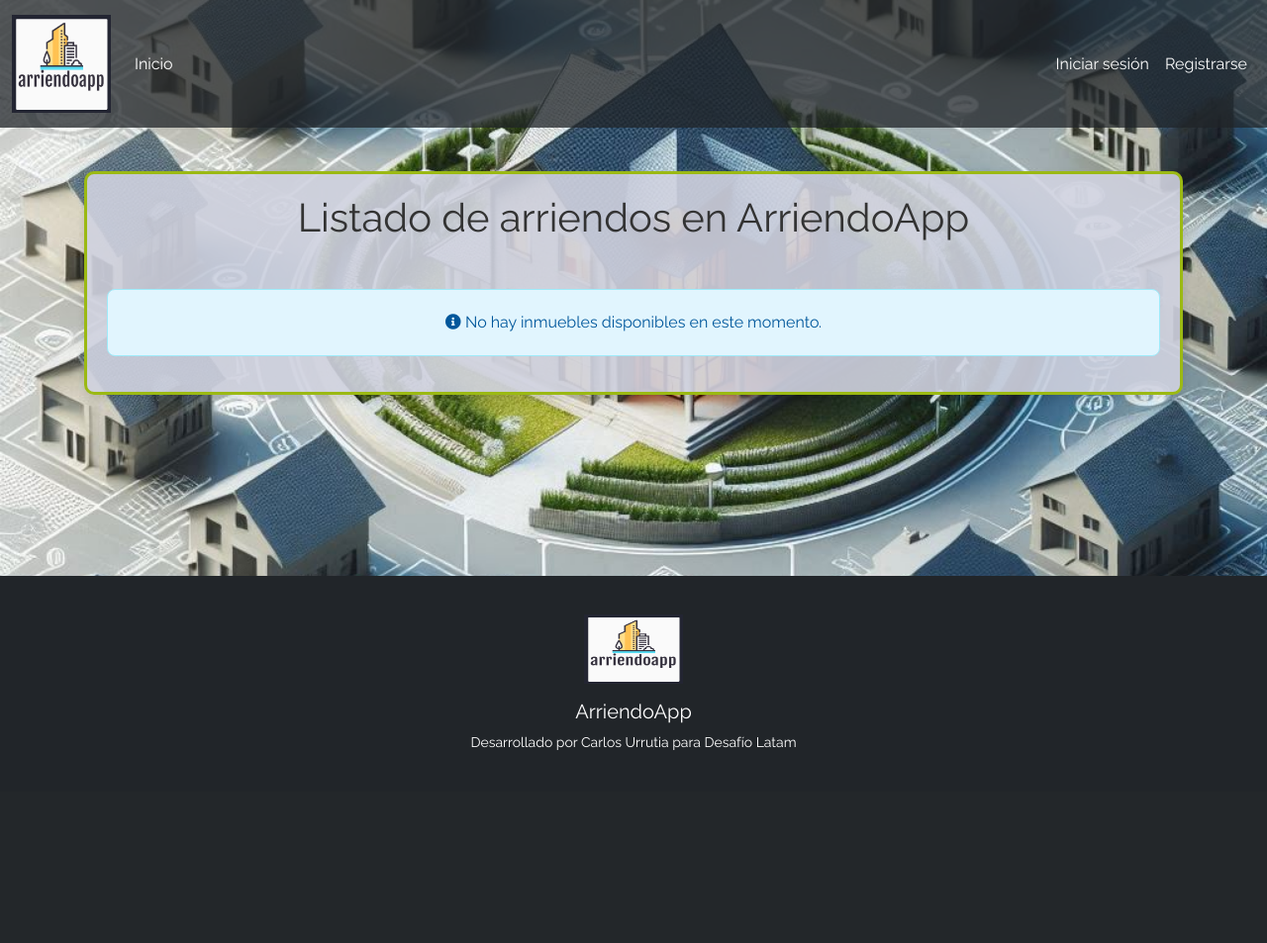
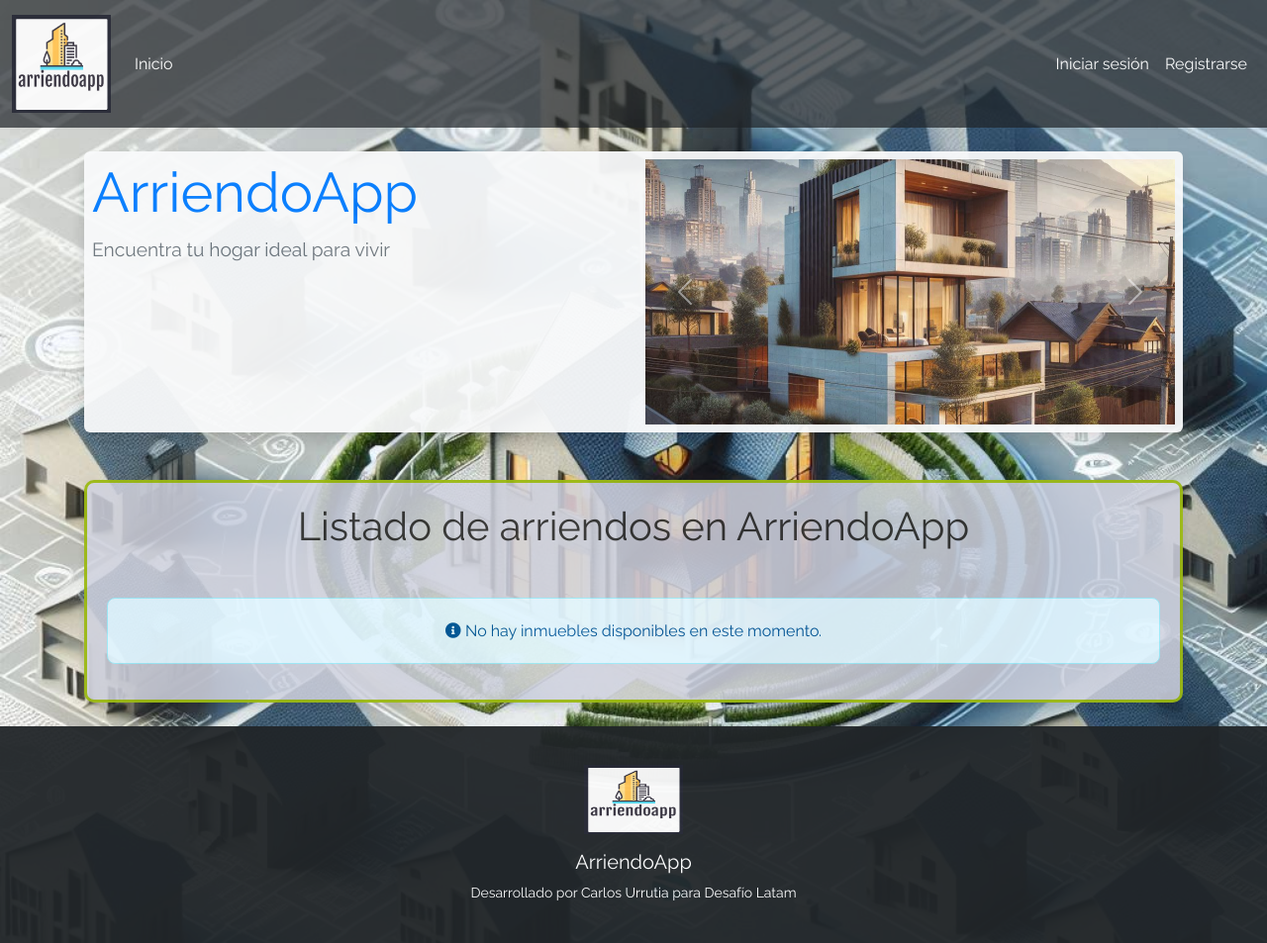
Before and after one commit to cfurrutia/M7_inmueble_django, a Django app: page / in a window 1280 px wide. Shown: the whole page at 99% size. Before the commit the page ends 758 px from the top, so only its background shows below. Run offline with Django 5.2, Linux system fonts and the light colour scheme; data that the repository does not hold is empty; parts of the project's set-up code (start-up, migrations or seed data) failed here and were passed over.

Commit message:
se agrega carousel

```diff
--- a/arriendoapp/static/css/styles.css
+++ b/arriendoapp/static/css/styles.css
@@ -7,10 +7,55 @@
 
 body {
     font-family: "Raleway", sans-serif;
-    background: url("/static/fondo.jpg") center/cover no-repeat fixed;
+    opacity: 0.95;
+    background: url("/static/imagenes/fondo.jpg") center/cover no-repeat fixed;
     color: #333;
     line-height: 1.6;
 }
+
+.main-header {
+    background-color: #c1c8cf;
+    padding: 2rem 0;
+}
+
+.site-title {
+    font-size: 3.5rem;
+    color: #007bff;
+    margin-bottom: 0.5rem;
+}
+
+.site-description {
+    font-size: 1.2rem;
+    color: #6c757d;
+}
+
+#headerCarousel {
+    width: 100%;
+    max-width: 500px;
+    margin: 0 auto;
+}
+
+.carousel-inner {
+    position: relative;
+    width: 100%;
+    padding-bottom: 50%;
+    overflow: hidden;
+}
+
+.carousel-item {
+    position: absolute;
+    top: 0;
+    left: 0;
+    width: 100%;
+    height: 100%;
+}
+
+.carousel-item img {
+    object-fit: cover;
+    width: 100%;
+    height: 100%;
+}
+
 
 .container {
     width: 100%;
@@ -274,6 +319,15 @@ select:focus {
         width: 100%;
         margin-bottom: 10px;
     }
+
+    #carouselExampleAutoplaying .carousel-inner {
+        display: none;
+    }
+    #carouselExampleAutoplaying .carousel-control-prev,
+    #carouselExampleAutoplaying .carousel-control-next {
+        display: none;
+    }
+
 }
 
 @media (max-width: 576px) {
@@ -292,6 +346,14 @@ select:focus {
 
     .inmuebles-grid {
         grid-template-columns: repeat(2, 1fr);
+    }
+
+    .main-header {
+        text-align: center;
+    }
+
+    #headerCarousel {
+        margin-top: 1rem;
     }
 }
 
--- a/arriendoapp/templates/footer.html
+++ b/arriendoapp/templates/footer.html
@@ -4,7 +4,7 @@
     <div class="container">
         <div class="row justify-content-center">
             <div class="col-md-6 text-center">
-                <img src="{% static 'arriendoapp.png' %}" alt="Logo" class="mb-3" width="100" height="70">
+                <img src="{% static 'imagenes/arriendoapp.png' %}" alt="Logo" class="mb-3" width="100" height="70">
                 <h5 class="mb-2">ArriendoApp</h5>
                 <p class="mb-0 small">Desarrollado por Carlos Urrutia para Desafío Latam</p>
             </div>
--- a/arriendoapp/templates/lista_inmuebles.html
+++ b/arriendoapp/templates/lista_inmuebles.html
@@ -1,6 +1,40 @@
 {% extends 'base.html' %}
 
 {% block 'content' %}
+
+{% load static %}
+<div class="container-fluid shadow p-2 mb-5 bg-body-tertiary rounded">
+    <div class="row">
+        <div class="col-md-6">
+                <h1 class="site-title">ArriendoApp</h1>
+                <p class="site-description">Encuentra tu hogar ideal para vivir</p>
+            </div>
+    <div class="col-md-6">
+    <div id="carouselExampleAutoplaying" class="carousel slide" data-bs-ride="carousel">
+        <div class="carousel-inner">
+            <div class="carousel-item active">
+                <img src="{% static 'imagenes/casa1.jpg' %}" class="d-block w-100" alt="casa1">
+            </div>
+        <div class="carousel-item">
+            <img src="{% static 'imagenes/depto1.jpg' %}" class="d-block w-100" alt="depto1">
+        </div>
+        <div class="carousel-item">
+            <img src="{% static 'imagenes/parcela1.jpg' %}" class="d-block w-100" alt="parccela1">
+        </div>
+    </div>
+        <button class="carousel-control-prev" type="button" data-bs-target="#carouselExampleAutoplaying" data-bs-slide="prev">
+        <span class="carousel-control-prev-icon" aria-hidden="true"></span>
+        <span class="visually-hidden">Anterior</span>
+        </button>
+        <button class="carousel-control-next" type="button" data-bs-target="#carouselExampleAutoplaying" data-bs-slide="next">
+        <span class="carousel-control-next-icon" aria-hidden="true"></span>
+        <span class="visually-hidden">Siguiente</span>
+        </button>
+    </div>
+    </div>
+    </div>
+</div>
+
 <div class="content-container">
     <h1 class="mb-5 text-center">Listado de arriendos en ArriendoApp</h1>
 
--- a/arriendoapp/templates/navbar.html
+++ b/arriendoapp/templates/navbar.html
@@ -3,7 +3,7 @@
 <nav class="navbar navbar-expand-lg navbar-dark">
     <div class="container-fluid">
         <a href="{% url 'lista_inmuebles' %}" class="navbar-brand d-flex align-items-center">
-            <img src="{% static 'arriendoapp.png' %}" alt="Logo" class="me-2">
+            <img src="{% static 'imagenes/arriendoapp.png' %}" alt="Logo" class="me-2">
         </a>
         <a href="{% url 'lista_inmuebles' %}" class="nav-link">Inicio</a>
 
```
Also changed, not shown: arriendoapp/static/imagenes/arriendoapp.png (renamed from arriendoapp/static/arriendoapp.png), arriendoapp/static/imagenes/casa1.jpg (added), arriendoapp/static/imagenes/depto1.jpg (added), arriendoapp/static/imagenes/depto2.jpg (added), arriendoapp/static/imagenes/fondo.jpg (renamed from arriendoapp/static/fondo.jpg), arriendoapp/static/imagenes/parcela1.jpg (added).
